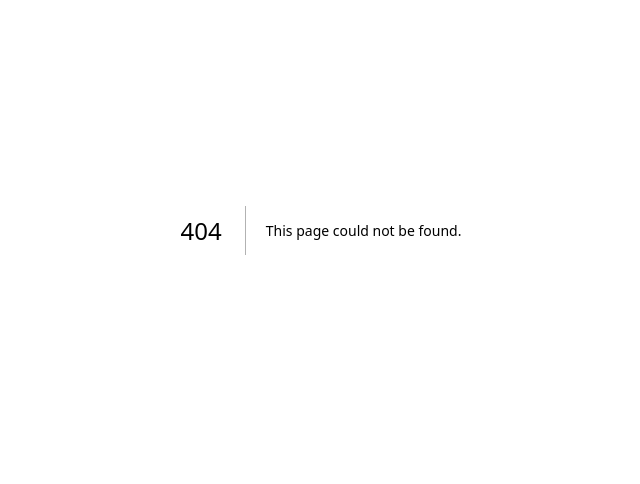
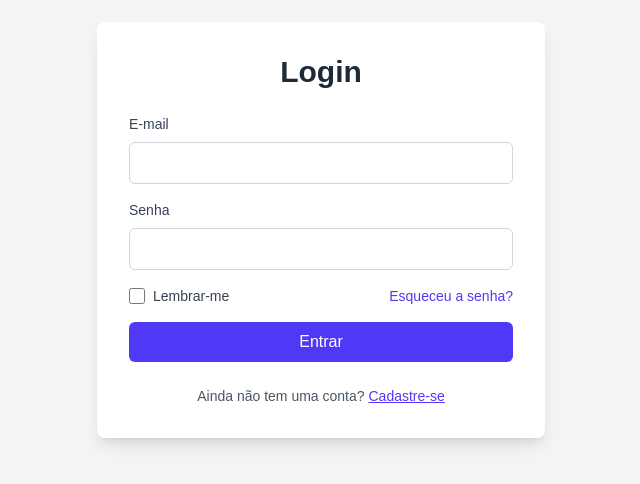
Before and after one commit to EmmanuelStocco/Agendoou-Frontend, a Next.js app: page /login in a window 1280 px wide. Before the commit this address had no page. Shown: the part 170-654 px from the top of the page, without its empty margins (319-959 px from the left). Built offline with nearby package versions, Linux system fonts and the light colour scheme.

Commit message:
feat: login page

```diff
--- /dev/null
+++ b/src/pages/login/index.tsx
@@ -0,0 +1,98 @@
+// pages/login.tsx
+
+import { useState } from 'react'
+import { useRouter } from 'next/router'
+import { login } from '@/services/authService'
+
+export default function LoginPage() {
+  const router = useRouter()
+  const [email, setEmail] = useState('')
+  const [password, setPassword] = useState('')
+  const [loading, setLoading] = useState(false)
+  const [error, setError] = useState('')
+
+  const handleSubmit = async (e: React.FormEvent) => {
+    e.preventDefault()
+    setLoading(true)
+    setError('')
+    try {
+        const data = await login(email, password)
+        console.log('Token ou dados recebidos:', data)
+        localStorage.setItem('token', data.access_token)
+        // Redirecionar após login
+        router.push('/profile')
+      } catch (error) {
+        console.error('Erro no login:', error)
+      } finally {
+      setLoading(false)
+    }
+  }
+
+  return (
+    <div className="min-h-screen bg-gray-100 flex items-center justify-center px-4">
+      <div className="bg-white p-8 rounded-lg shadow-lg max-w-md w-full">
+        <h2 className="text-3xl font-extrabold text-center text-gray-800 mb-6">Login</h2>
+
+        {error && (
+          <div className="bg-red-100 text-red-700 p-3 mb-4 rounded-md text-sm">
+            {error}
+          </div>
+        )}
+
+        <form onSubmit={handleSubmit} className="space-y-4">
+          <div>
+            <label htmlFor="email" className="block text-sm font-medium text-gray-700">E-mail</label>
+            <input
+              type="email"
+              id="email"
+              value={email}
+              onChange={(e) => setEmail(e.target.value)}
+              required
+              className="mt-2 px-4 py-2 w-full border border-gray-300 rounded-md focus:outline-none focus:ring-2 focus:ring-indigo-500"
+            />
+          </div>
+
+          <div>
+            <label htmlFor="password" className="block text-sm font-medium text-gray-700">Senha</label>
+            <input
+              type="password"
+              id="password"
+              value={password}
+              onChange={(e) => setPassword(e.target.value)}
+              required
+              className="mt-2 px-4 py-2 w-full border border-gray-300 rounded-md focus:outline-none focus:ring-2 focus:ring-indigo-500"
+            />
+          </div>
+
+          <div className="flex items-center justify-between">
+            <div className="flex items-center">
+              <input type="checkbox" id="remember" className="h-4 w-4 text-indigo-600 border-gray-300 rounded" />
+              <label htmlFor="remember" className="ml-2 text-sm text-gray-700">Lembrar-me</label>
+            </div>
+            <a href="#" className="text-sm text-indigo-600 hover:text-indigo-800">Esqueceu a senha?</a>
+          </div>
+
+          <button
+            type="submit"
+            disabled={loading}
+            className="w-full bg-indigo-600 text-white py-2 rounded-md hover:bg-indigo-700 transition duration-300 disabled:opacity-50"
+          >
+            {loading ? 'Entrando...' : 'Entrar'}
+          </button>
+        </form>
+
+        <div className="mt-6 text-center">
+          <p className="text-sm text-gray-600">
+            Ainda não tem uma conta?{' '}
+            <button
+              onClick={() => router.push('/signup')}
+              className="text-indigo-600 hover:text-indigo-800 underline"
+            >
+              Cadastre-se
+            </button>
+          </p>
+        </div>
+      </div>
+    </div>
+  )
+}
```
